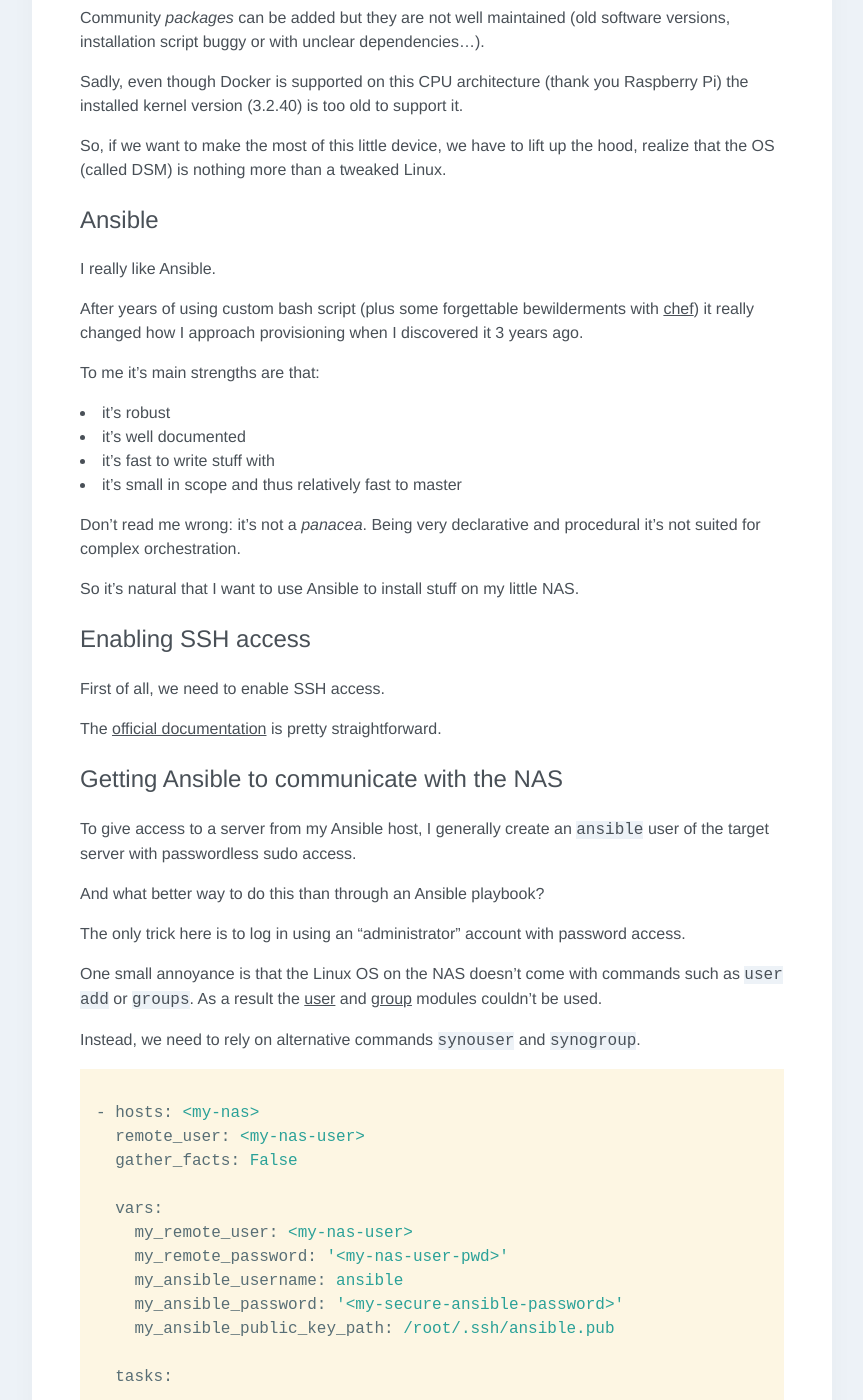
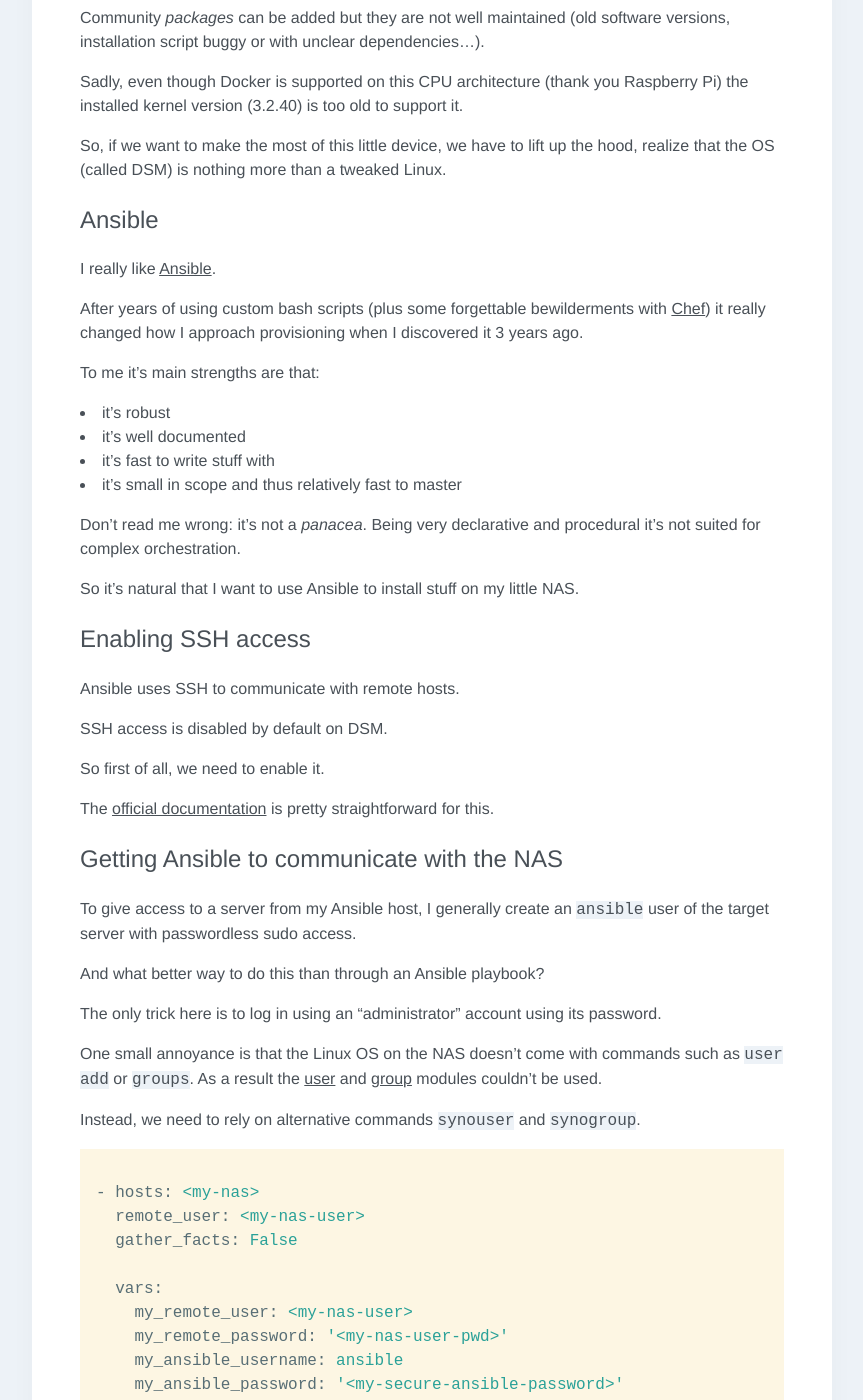
Before and after one commit to p3r7/blog, a Jekyll site: the page built from _posts/2020-04-15-ansible-synology.md, in a window 1280 px wide and 1400 px high, scrolled down 442 px. Shown: the whole window, without its empty margins (208-1071 px from the left). Built offline with Jekyll 4.4.1, drawn with Linux system fonts in a browser that asks for light colours; some web fonts are replaced.

Commit message:
Corrections

```diff
--- a/_posts/2020-04-15-ansible-synology.md
+++ b/_posts/2020-04-15-ansible-synology.md
@@ -26,9 +26,9 @@
 
 ## Ansible
 
-I really like Ansible.
+I really like [Ansible](https://www.ansible.com/).
 
-After years of using custom bash script (plus some forgettable bewilderments with [chef](https://www.chef.io/)) it really changed how I approach provisioning when I discovered it 3 years ago.
+After years of using custom bash scripts (plus some forgettable bewilderments with [Chef](https://www.chef.io/)) it really changed how I approach provisioning when I discovered it 3 years ago.
 
 To me it's main strengths are that:
 
@@ -44,9 +44,13 @@
 
 ## Enabling SSH access
 
-First of all, we need to enable SSH access.
+Ansible uses SSH to communicate with remote hosts.
 
-The [official documentation](https://www.synology.com/en-global/knowledgebase/DSM/tutorial/General_Setup/How_to_login_to_DSM_with_root_permission_via_SSH_Telnet) is pretty straightforward.
+SSH access is disabled by default on DSM.
+
+So first of all, we need to enable it.
+
+The [official documentation](https://www.synology.com/en-global/knowledgebase/DSM/tutorial/General_Setup/How_to_login_to_DSM_with_root_permission_via_SSH_Telnet) is pretty straightforward for this.
 
 
 ## Getting Ansible to communicate with the NAS
@@ -55,7 +59,7 @@
 
 And what better way to do this than through an Ansible playbook?
 
-The only trick here is to log in using an "administrator" account with password access.
+The only trick here is to log in using an "administrator" account using its password.
 
 One small annoyance is that the Linux OS on the NAS doesn't come with commands such as `useradd` or `groups`. As a result the [user](https://docs.ansible.com/ansible/latest/modules/user_module.html) and [group](https://docs.ansible.com/ansible/latest/modules/group_module.html) modules couldn't be used.
 
```
